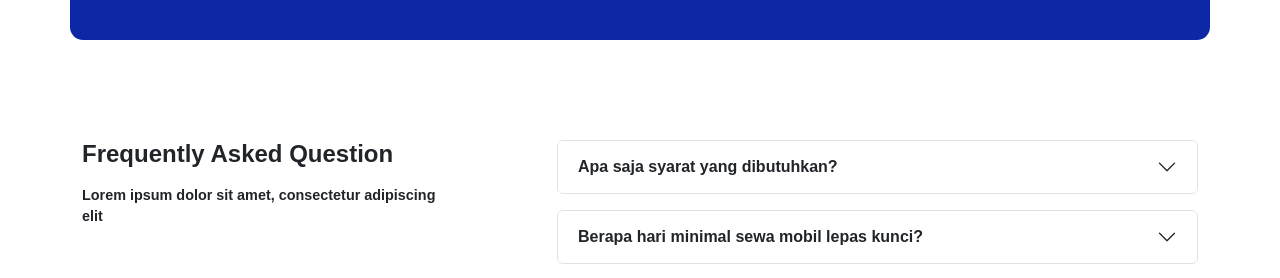
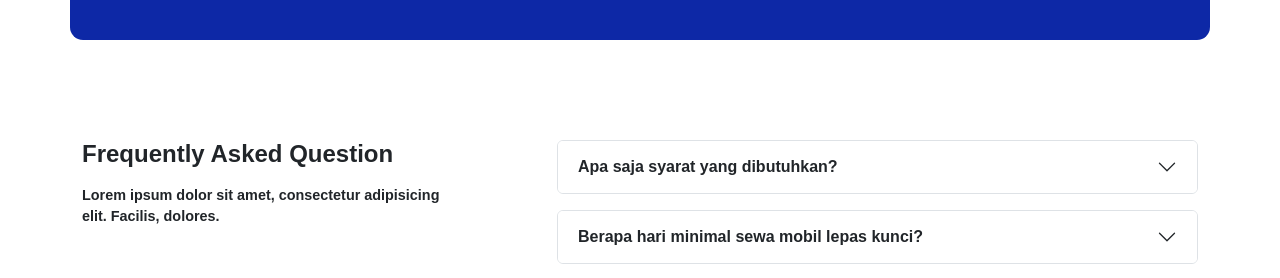
Before and after one commit to Fathurrahman1221/carmobil, a plain HTML site: page index.html in a window 1280 px wide. Shown: the part 2376-2654 px from the top of the page. Drawn offline with Linux system fonts and the light colour scheme; files whose address does not match are found by name.

Commit message:
Update index.html

```diff
--- a/index.html
+++ b/index.html
@@ -317,7 +317,7 @@
               Frequently Asked Question
             </h4>
             <p class="fw-bold faq-text">
-              Lorem ipsum dolor sit amet, consectetur adipiscing elit
+              Lorem ipsum dolor sit amet, consectetur adipisicing elit. Facilis, dolores.
             </p>
           </div>
           <div class="col-md-7">
```
